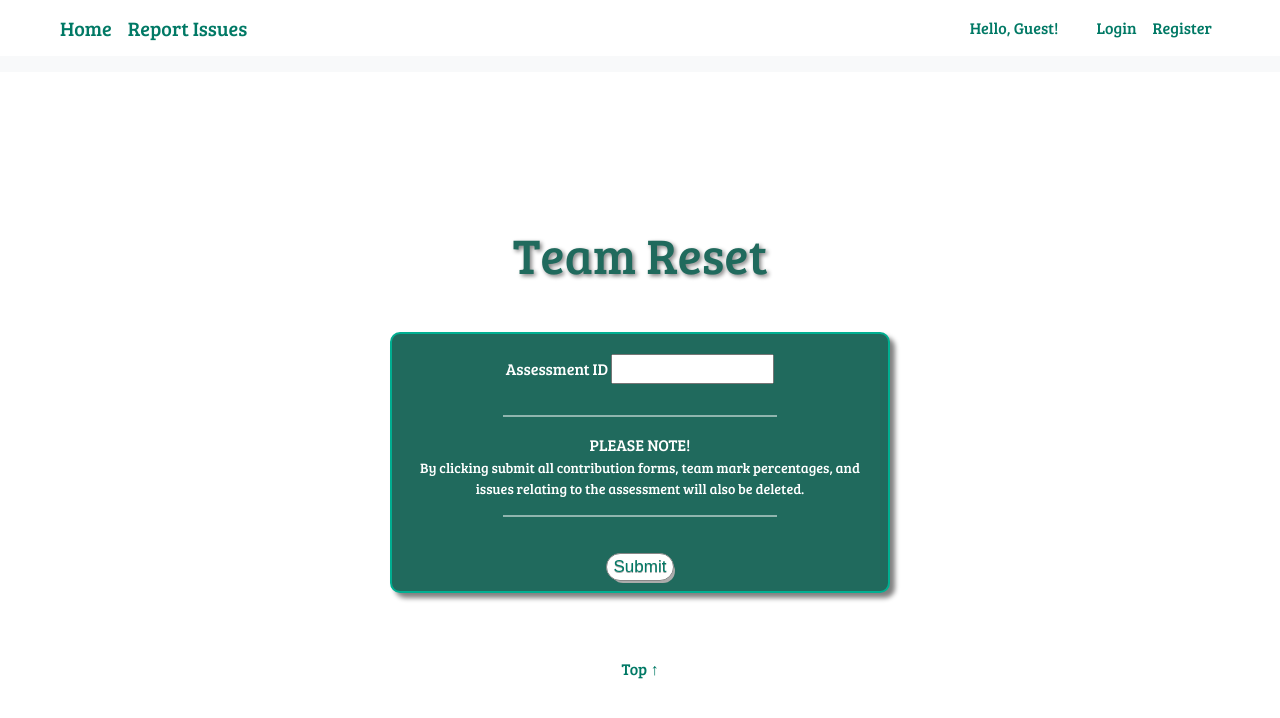
After one commit to bw5io/tapr, a Flask app: page /team_reset in a window 1280 px wide. The commit adds this page. Shown: the top 718 px of the page. Run offline with Flask 2, Linux system fonts and the light colour scheme; some web fonts are replaced.

Commit message:
Added a team reset page and also added form validation to team allocation

```diff
--- a/TAPR/forms.py
+++ b/TAPR/forms.py
@@ -51,3 +51,8 @@ class QuestionnaireForm(FlaskForm):
     coding_experience=BooleanField("Coding Experience")
     degree_program=SelectField("Degree Program: ", choices=[("BA"), ("BSc"), ("LLM"), ("BEng")], coerce=str, validators=[DataRequired()])
     submit = SubmitField("Form Complete")
+
+
+class TeamReset(FlaskForm):
+    assessment = IntegerField('Assessment ID')
+    submit = SubmitField('Submit')
--- a/TAPR/routes.py
+++ b/TAPR/routes.py
@@ -65,18 +65,31 @@ def issues():
     form=IssueForm()
     return render_template('report_issues.html', title='Report Issues', form=form)
 
+@app.route("/team_reset", methods=['GET', 'POST'])
+def team_reset():
+    form = TeamReset()
+    if form.validate_on_submit():
+        if Assessment.query.filter_by(id=form.assessment.data).first() == None:
+            flash("Assessment ID not recognized. Please make sure the assessment has been created.")
+            return redirect(url_for('team_reset'))
+        if form.assessment.data == 1:
+            return redirect(url_for('reset_user'))
+    return render_template('team_reset.html', title = "Team Reset", form=form)
+
 @app.route("/team_allocation", methods=['GET', 'POST'])
 def team_allocation():
     form = TeamAllocation()
     if form.validate_on_submit():
+        if Assessment.query.filter_by(id=form.assessment.data).first() == None:
+            flash("Assessment ID not recognized. Please make sure the assessment has been created.")
+            return redirect(url_for('team_allocation'))
         if len(Assessment.query.filter_by(id=form.assessment.data).first().student_team_list) > 0:
-            flash("Teams already allocated!")
+            flash("Teams have already been allocated.")
             return redirect(url_for('home'))
 
         #Add team composition to database
         team_composition = TeamComposition(id = 1, team_size=form.team_size.data, native_speaker=form.native_speaker.data, coding_experience=form.prior_programming.data, previous_degree=form.prev_degree.data)
         db.session.add(team_composition)
-
 
         assessment = Assessment.query.filter_by(id=form.assessment.data).first()
         students = User.query.filter_by(assessment_id=assessment.id).all()
@@ -96,7 +109,7 @@ def team_allocation():
         allocateStudents(teams, students, min_team_size) #Allocate any students not allocated
 
         db.session.commit()
-        flash("Teams have been allocated!")
+        flash("Teams have successfully been allocated.")
         return redirect(url_for('home'))
 
     return render_template('team_allocation.html', title = "Team Allocation", form=form)
@@ -208,7 +221,7 @@ def reset_user():
     db.session.commit()
     db.session.query(TeamComposition).delete()
     db.session.commit()
-    flash("Reset completed.")
+    flash("Reset complete.")
     return redirect(url_for('home'))
 
 @app.route("/utility/batch_marking")
--- a/TAPR/static/main.css
+++ b/TAPR/static/main.css
@@ -19,6 +19,7 @@ body {
 #JI_assessment{
     padding: 10px 0 15px 0;
     font-family: 'Bree Serif', serif;
+    text-align: center;
 }
 .JI_box{
     padding-left: 25px;
@@ -53,7 +54,16 @@ body {
     margin-bottom: 0px;
     font-family: 'Bree Serif', serif;
     row-gap: 0em;
+    text-align: center;
 }
+
+.JI_error{
+    text-align: center;
+    color:cyan;
+    font-weight: 200;
+    font-family: 'Bree Serif', serif;
+}
+
 #JI_Margin{
     margin-bottom: 5px;
     margin-top: 0;
@@ -90,6 +100,7 @@ body {
     list-style: none;
     padding-left: 80px;
 }
+
 /*************Meg CSS************/
 /*home.html*/
 .Avatars{
--- a/TAPR/templates/layout.html
+++ b/TAPR/templates/layout.html
@@ -26,6 +26,7 @@
                     {% if current_user.is_student == false %}
                     <a class="nav-link" id=MJ_navbar href="{{ url_for('team_allocation') }}">Team Allocation</a>
                     <a class="nav-link" id=MJ_navbar href="{{ url_for('team_lists') }}">Team Lists</a>
+                    <a class="nav-link" id=MJ_navbar href="{{ url_for('team_reset') }}">Team Reset</a>
                     {% else %}
                     <a class="navbar-brand" id=MJ_navbar href="{{ url_for('issues') }}">Report Issues</a>
                     {% endif %}
--- /dev/null
+++ b/TAPR/templates/team_reset.html
@@ -0,0 +1,31 @@
+{% extends "layout.html" %}
+{% block content %}
+
+<h1 id=JI_Title>Team Reset</h1>
+
+<form method="POST" id="team_allocation">
+
+    {{ form.csrf_token }}
+
+    <div id=JI_assessment>
+        {{ form.assessment.label }}
+        {{ form.assessment }}
+        {% for error in form.assessment.errors %}
+        <br>
+        <p class="JI_error">[Please enter a number.]</p>
+        {% endfor %}
+    </div>
+
+    <hr class=JI_HR>
+    <centre><p class=JI_information>PLEASE NOTE!</p></centre>
+    <small><p class=JI_information>By clicking submit all contribution forms, team mark percentages, and issues relating to the assessment will also be deleted.</p></small>
+    <hr class=JI_HR>
+
+
+    <input id=JI_submit class="JI_Button" type="submit" value="Submit">
+
+
+</form>
+
+
+{% endblock content %}
```
Also changed, not shown: TAPR/templates/team_allocation.html (+7 -8 lines).
